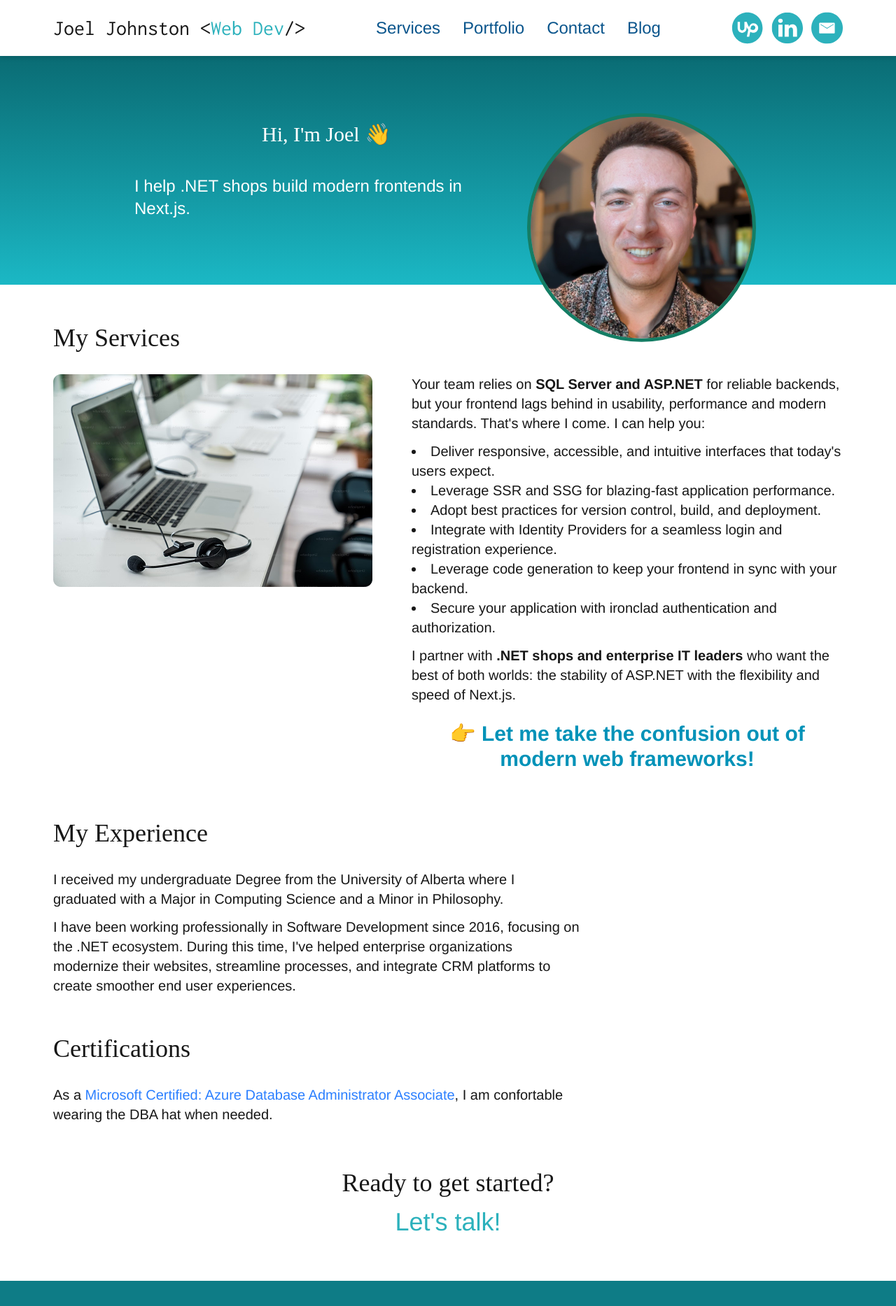
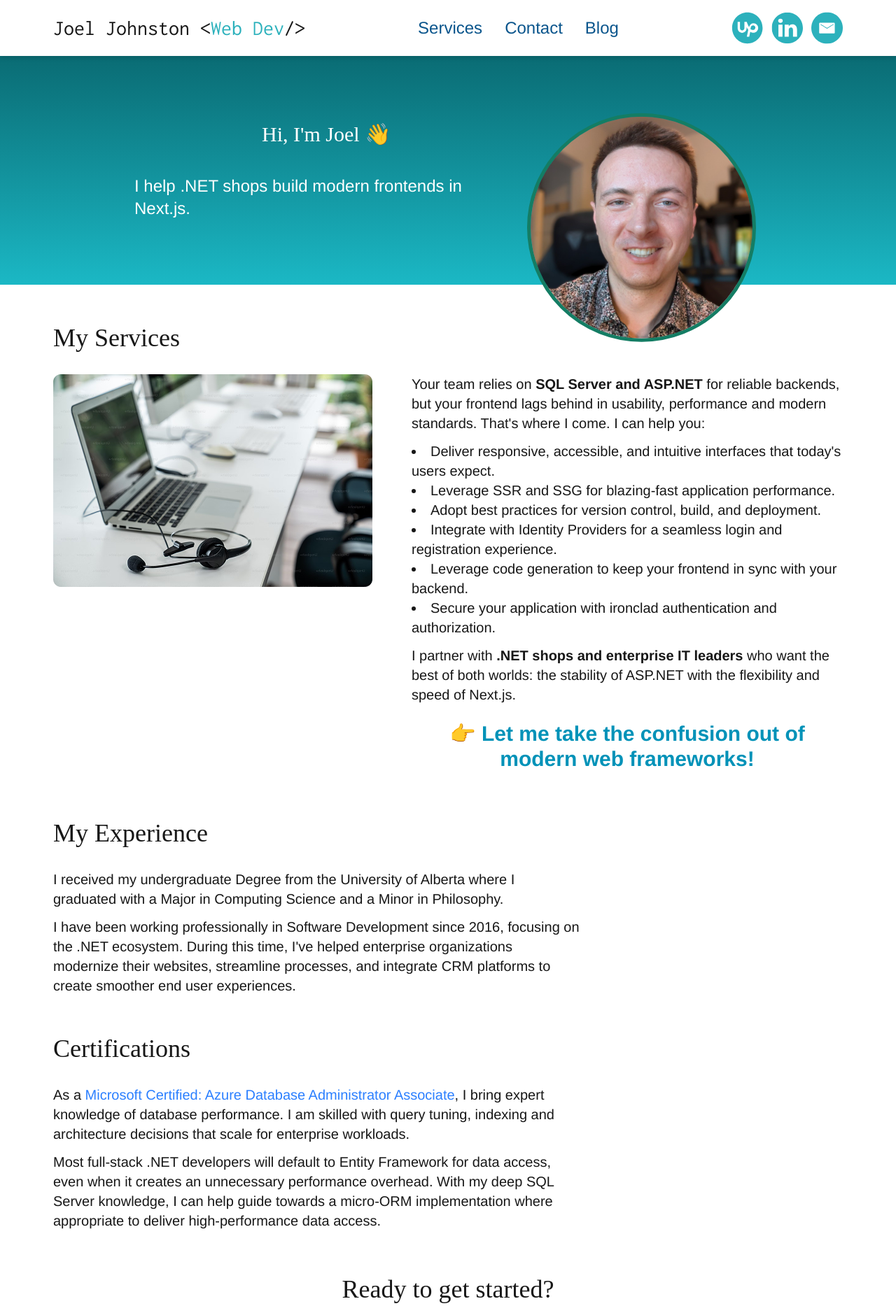
Before and after one commit to Midnight-Sky-Software-Solutions/joeljca-v3, a Next.js app: page / in a window 1280 px wide. Shown: the top 1867 px of the page at 70% size. Built offline with nearby package versions, Linux system fonts and the light colour scheme; a web font is replaced by a local one.

Commit message:
Enhance Certification section

```diff
--- a/app/certifications.tsx
+++ b/app/certifications.tsx
@@ -9,8 +9,12 @@ export default function Certifications() {
         <div className="grid grid-cols-3">
           <div className="col-span-3 lg:col-span-2 text-xl space-y-3">
             <p>
-              As a <a className="text-blue-500" href="https://learn.microsoft.com/en-us/users/joeljohnston-3908/credentials/6692d4c3c956232b" target="_blank">Microsoft Certified: Azure Database Administrator Associate</a>, I
-              am confortable wearing the DBA hat when needed.
+              As a <a className="text-blue-500" href="https://learn.microsoft.com/en-us/users/joeljohnston-3908/credentials/6692d4c3c956232b" target="_blank">Microsoft Certified: Azure Database Administrator Associate</a>, I bring
+              expert knowledge of database performance. I am skilled with query tuning, indexing and architecture decisions that scale for enterprise workloads.
+            </p>
+            <p>
+              Most full-stack .NET developers will default to Entity Framework for data access, even when it creates an unnecessary performance overhead. With my deep SQL Server knowledge, I can help guide towards
+              a micro-ORM implementation where appropriate to deliver high-performance data access.
             </p>
           </div>
         </div>
--- a/ui/navbar.tsx
+++ b/ui/navbar.tsx
@@ -9,7 +9,7 @@ import { AnimatePresence } from "motion/react";
 
 const navItems = [
   { name: "Services", href: "/#services" },
-  { name: "Portfolio", href: "/#portfolio" },
+  // { name: "Portfolio", href: "/#portfolio" },
   { name: "Contact", href: "/contact" },
   { name: "Blog", href: "/blog" },
 ];
```
